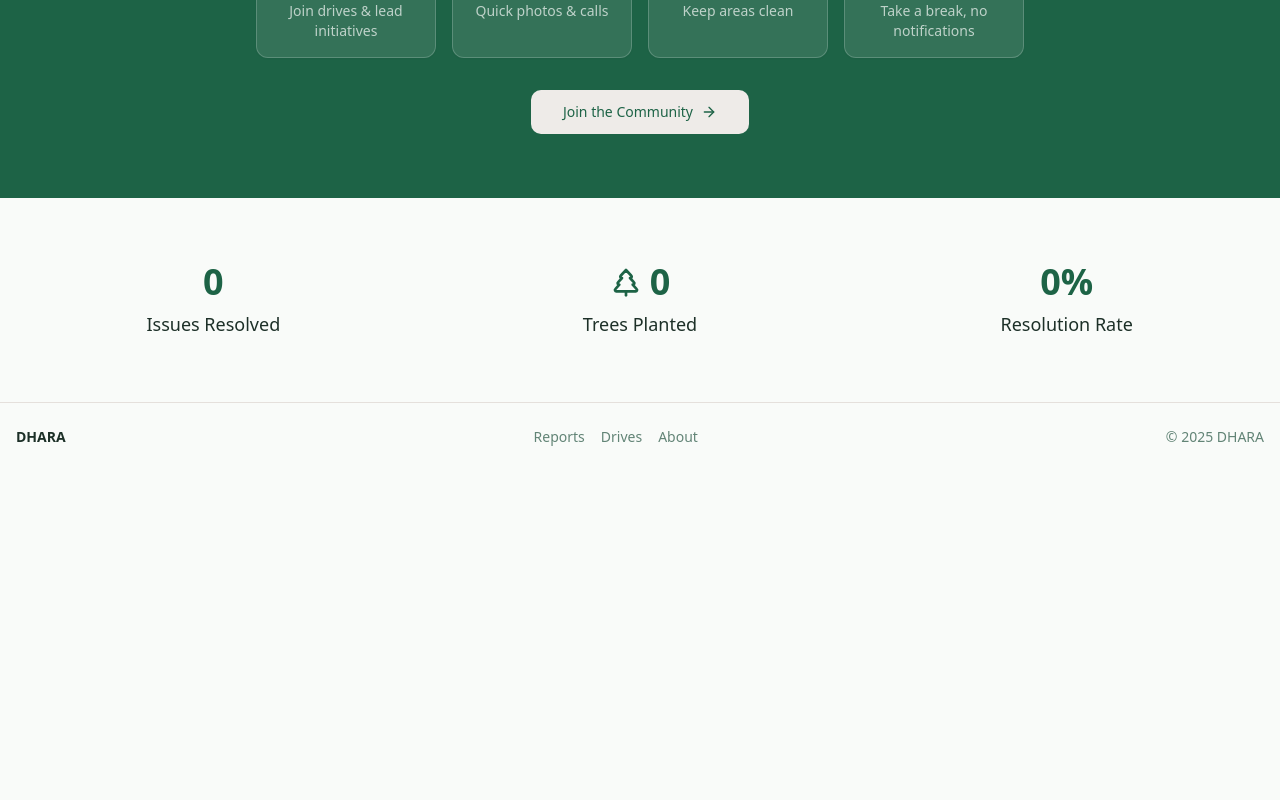
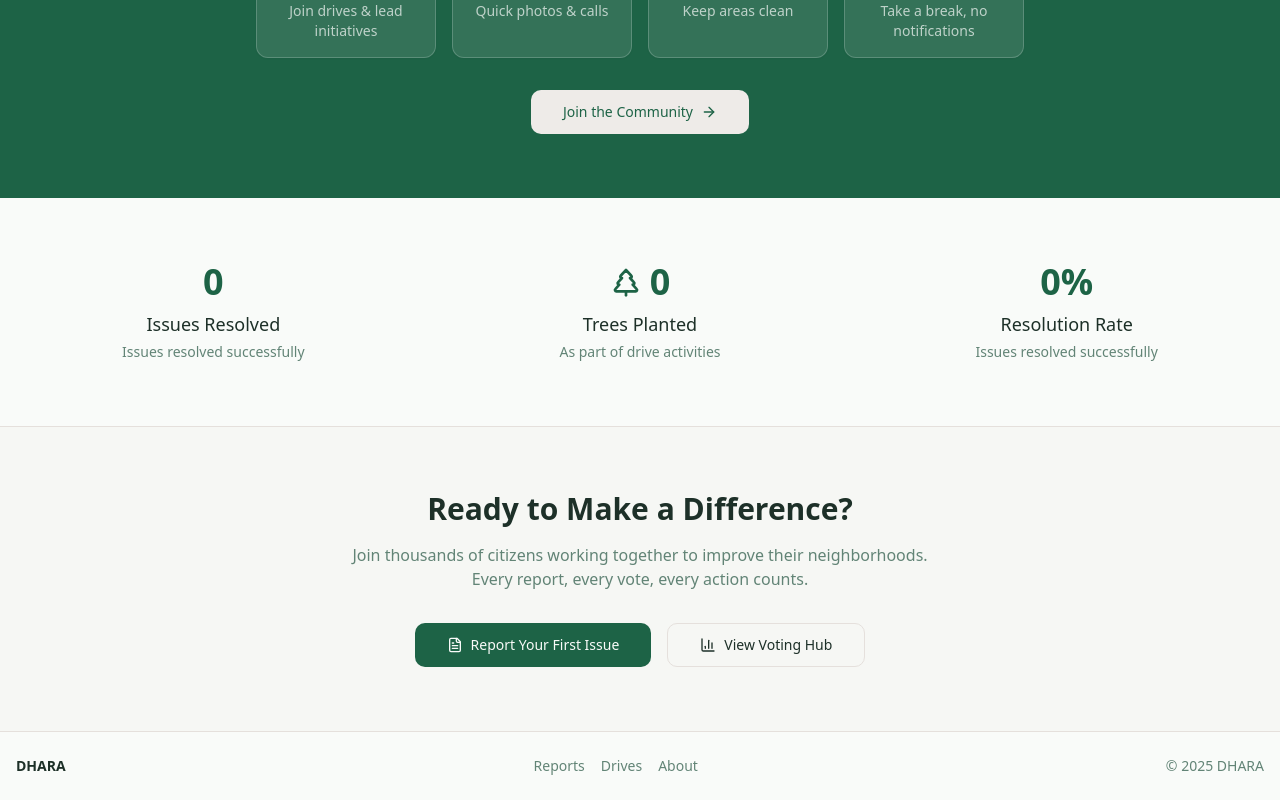
Before and after one commit to pprachhiii/dhara, a Next.js app: page / in a window 1280 px wide. Shown: the part 2496-3296 px from the top of the page. Before the commit the page ends 2967 px from the top, so only its background shows below. Built offline with nearby package versions, Linux system fonts and the light colour scheme; no server answers; the database is empty.

Commit message:
final-cta section added

```diff
--- a/src/app/drives/page.tsx
+++ b/src/app/drives/page.tsx
@@ -237,7 +237,7 @@ export default function Drives() {
             <SelectValue placeholder="Filter by status" />
           </SelectTrigger>
           <SelectContent>
-            <SelectItem value="all">All Statuses</SelectItem>
+            <SelectItem value="all">Filters</SelectItem>
             {Object.values(DriveStatus).map((status) => (
               <SelectItem key={status} value={status}>
                 {status}
--- a/src/app/layout.tsx
+++ b/src/app/layout.tsx
@@ -16,8 +16,8 @@ const geistMono = Geist_Mono({
 });
 
 export const metadata: Metadata = {
-  title: "Create Next App",
-  description: "Generated by create next app",
+  title: "DHARA ",
+  description: "Community-Driven Environmental Issue Resolution",
 };
 
 export default function RootLayout({ children }: { children: React.ReactNode }) {
--- a/src/app/page.tsx
+++ b/src/app/page.tsx
@@ -1,4 +1,5 @@
-// app/page.tsx
+export const dynamic = "force-dynamic"
+
 import { HeroSection } from "@/components/home/hero-section"
 import { StatsSection } from "@/components/home/stats-section"
 import { HowItWorksSection } from "@/components/home/how-it-works"
@@ -7,6 +8,8 @@ import { UpcomingDrives } from "@/components/home/upcoming-drives"
 import { EnergyAwareCTA } from "@/components/home/energy-cta"
 import { ImpactSection } from "@/components/home/impact-section"
 import { Footer } from "@/components/layout/footer"
+import { FinalCTA } from "@/components/home/final-cta"
+
 
 export default function HomePage() {
   return (
@@ -18,6 +21,7 @@ export default function HomePage() {
       <UpcomingDrives />
       <EnergyAwareCTA />
       <ImpactSection />
+      <FinalCTA/>
       <Footer />
     </main>
   )
--- a/src/app/reports/page.tsx
+++ b/src/app/reports/page.tsx
@@ -10,7 +10,7 @@ import {
   SelectTrigger,
   SelectValue,
 } from "@/components/ui/select";
-import { ReportCard } from "@/components/ReportCard";
+import { ReportCard } from "@/components/reports/ReportCard";
 import { useAppStore } from "@/lib/stores";
 import { Plus, Search, Filter } from "lucide-react";
 import Link from "next/link";
@@ -217,7 +217,7 @@ export default function Reports() {
       {/* Header */}
       <div className="flex flex-col md:flex-row md:items-center md:justify-between gap-4">
         <div>
-          <h1 className="text-3xl font-bold text-foreground">Community Reports Hub</h1>
+          <h1 className="text-3xl font-bold text-foreground">Browse Reports</h1>
           <p className="text-muted-foreground">
             Organized hubs based on report lifecycle stages for clear tracking and action.
           </p>
@@ -227,7 +227,7 @@ export default function Reports() {
           asChild
         >
           <Link href="/reports/new">
-            <Plus className="h-4 w-4 mr-2" /> Submit Report
+            <Plus className="h-4 w-4 mr-2" /> Report Issue
           </Link>
         </Button>
       </div>
@@ -237,7 +237,7 @@ export default function Reports() {
         <div className="relative flex-1">
           <Search className="absolute left-3 top-1/2 transform -translate-y-1/2 h-4 w-4 text-muted-foreground" />
           <Input
-            placeholder="Search reports..."
+            placeholder="Search reports by title, description, or status..."
             value={searchTerm}
             onChange={(e) => setSearchTerm(e.target.value)}
             className="pl-10"
--- a/src/components/home/energy-cta.tsx
+++ b/src/components/home/energy-cta.tsx
@@ -42,7 +42,7 @@ export function EnergyAwareCTA() {
           </div>
 
           <div className="mt-8">
-            <Link href="/register">
+            <Link href="/auth/register">
               <Button size="lg" variant="secondary" className="gap-2">
                 Join the Community
                 <ArrowRight className="h-5 w-5" />
--- a/src/components/home/featured-reports.tsx
+++ b/src/components/home/featured-reports.tsx
@@ -1,6 +1,5 @@
-// components/home/featured-reports.tsx
 import { prisma } from "@/lib/prisma"
-import { ReportCard } from "@/components/ReportCard"
+import { ReportCard } from "@/components/reports/ReportCard"
 import type { Report } from "@/lib/types"
 import Link from "next/link"
 import { Button } from "@/components/ui/button"
--- /dev/null
+++ b/src/components/home/final-cta.tsx
@@ -0,0 +1,40 @@
+import Link from "next/link"
+import { Button } from "@/components/ui/button"
+import { FileText, BarChart3 } from "lucide-react"
+
+export function FinalCTA() {
+  return (
+    <section className="border-t bg-secondary/30 py-16">
+      <div className="container mx-auto px-4 text-center">
+        <h2 className="text-3xl font-bold">
+          Ready to Make a Difference?
+        </h2>
+
+        <p className="mx-auto mt-4 max-w-xl text-muted-foreground">
+          Join thousands of citizens working together to improve their
+          neighborhoods. Every report, every vote, every action counts.
+        </p>
+
+        <div className="mt-8 flex flex-col items-center justify-center gap-4 sm:flex-row">
+          <Link href="/reports/new">
+            <Button size="lg" className="gap-2">
+              <FileText className="h-5 w-5" />
+              Report Your First Issue
+            </Button>
+          </Link>
+
+          <Link href="/voting">
+            <Button
+              size="lg"
+              variant="outline"
+              className="gap-2 bg-transparent"
+            >
+              <BarChart3 className="h-5 w-5" />
+              View Voting Hub
+            </Button>
+          </Link>
+        </div>
+      </div>
+    </section>
+  )
+}
--- a/src/components/home/hero-section.tsx
+++ b/src/components/home/hero-section.tsx
@@ -1,4 +1,3 @@
-// components/home/hero-section.tsx
 import Image from "next/image"
 import Link from "next/link"
 import { Button } from "@/components/ui/button"
--- a/src/components/home/impact-section.tsx
+++ b/src/components/home/impact-section.tsx
@@ -23,6 +23,9 @@ export async function ImpactSection() {
         <div className="mt-2 text-lg font-medium">
           Issues Resolved
         </div>
+        <p className="mt-1 text-sm text-muted-foreground">
+          Issues resolved successfully
+        </p>
       </div>
 
       <div>
@@ -33,6 +36,9 @@ export async function ImpactSection() {
         <div className="mt-2 text-lg font-medium">
           Trees Planted
         </div>
+        <p className="mt-1 text-sm text-muted-foreground">
+          As part of drive activities
+        </p>
       </div>
 
       <div>
@@ -42,6 +48,9 @@ export async function ImpactSection() {
         <div className="mt-2 text-lg font-medium">
           Resolution Rate
         </div>
+        <p className="mt-1 text-sm text-muted-foreground">
+          Issues resolved successfully
+        </p>
       </div>
     </div>
     </section>
--- a/src/components/home/upcoming-drives.tsx
+++ b/src/components/home/upcoming-drives.tsx
@@ -1,4 +1,3 @@
-// components/home/upcoming-drives.tsx
 import { prisma } from "@/lib/prisma"
 import { DriveCard } from "@/components/DriveCard"
 import Link from "next/link"
```
Also changed, not shown: src/components/reports/ReportCard.tsx (renamed from src/components/ReportCard.tsx).
